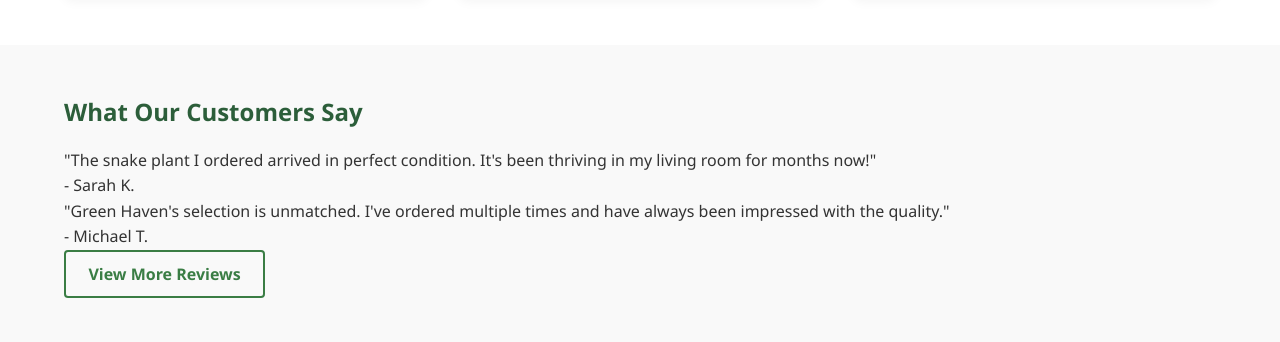
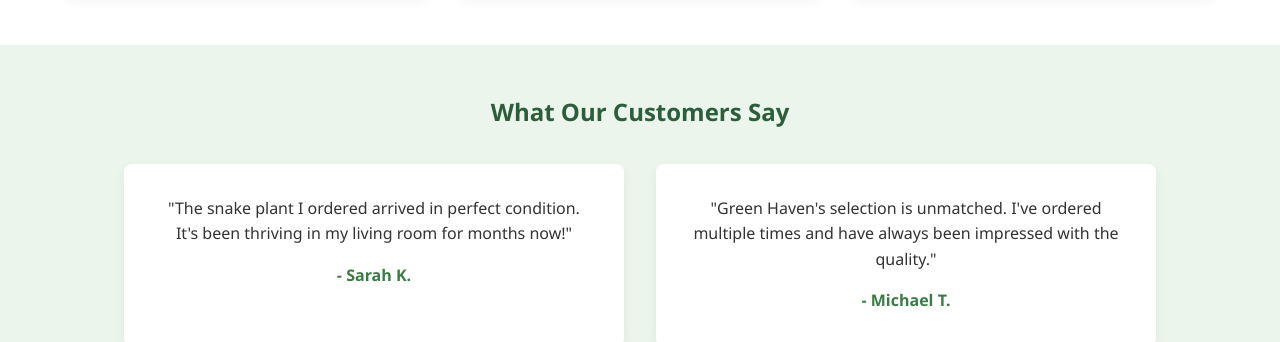
Before and after one commit to km-rakib/mis455-1-midterm-2220936, a plain HTML site: page index.html in a window 1280 px wide. Shown: the part 975-1317 px from the top of the page. Drawn offline with Linux system fonts and the light colour scheme.

Commit message:
added css code for the review section

```diff
--- a/styles.css
+++ b/styles.css
@@ -222,3 +222,32 @@ header:hover {
   object-fit: cover;
   margin-bottom: 1rem;
 }
+/* Testimonials Section */
+.testimonials {
+  background-color: #ebf5ec;
+  text-align: center;
+}
+
+.testimonial-container {
+  display: flex;
+  gap: 2rem;
+  justify-content: center;
+  flex-wrap: wrap;
+  margin: 2rem 0;
+}
+
+.testimonial {
+  flex: 1;
+  min-width: 280px;
+  max-width: 500px;
+  background-color: white;
+  padding: 2rem;
+  border-radius: 8px;
+  box-shadow: 0 4px 12px rgba(0, 0, 0, 0.05);
+}
+
+.customer-name {
+  font-weight: 600;
+  margin-top: 1rem;
+  color: #3a7d44;
+}
```
